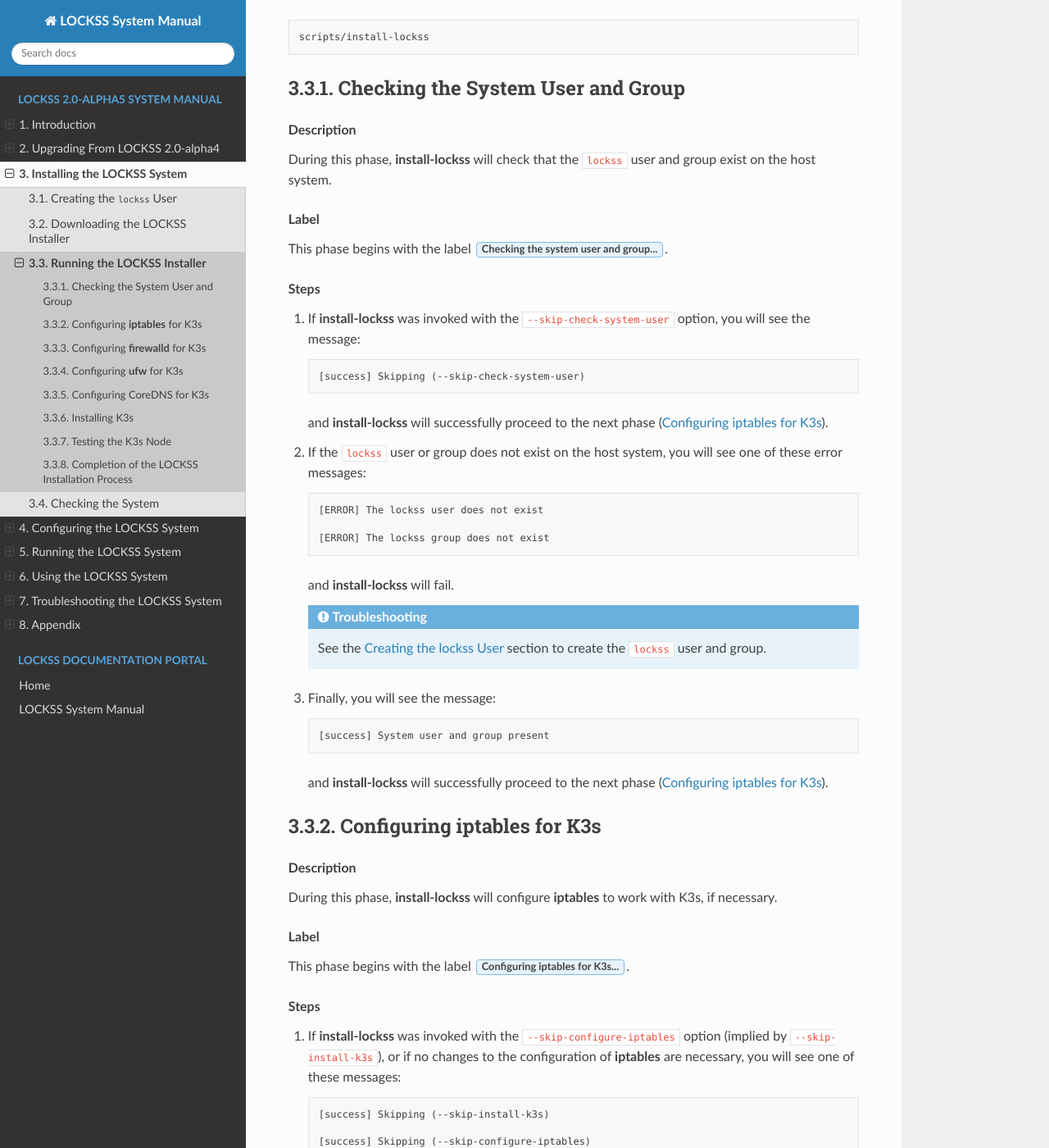
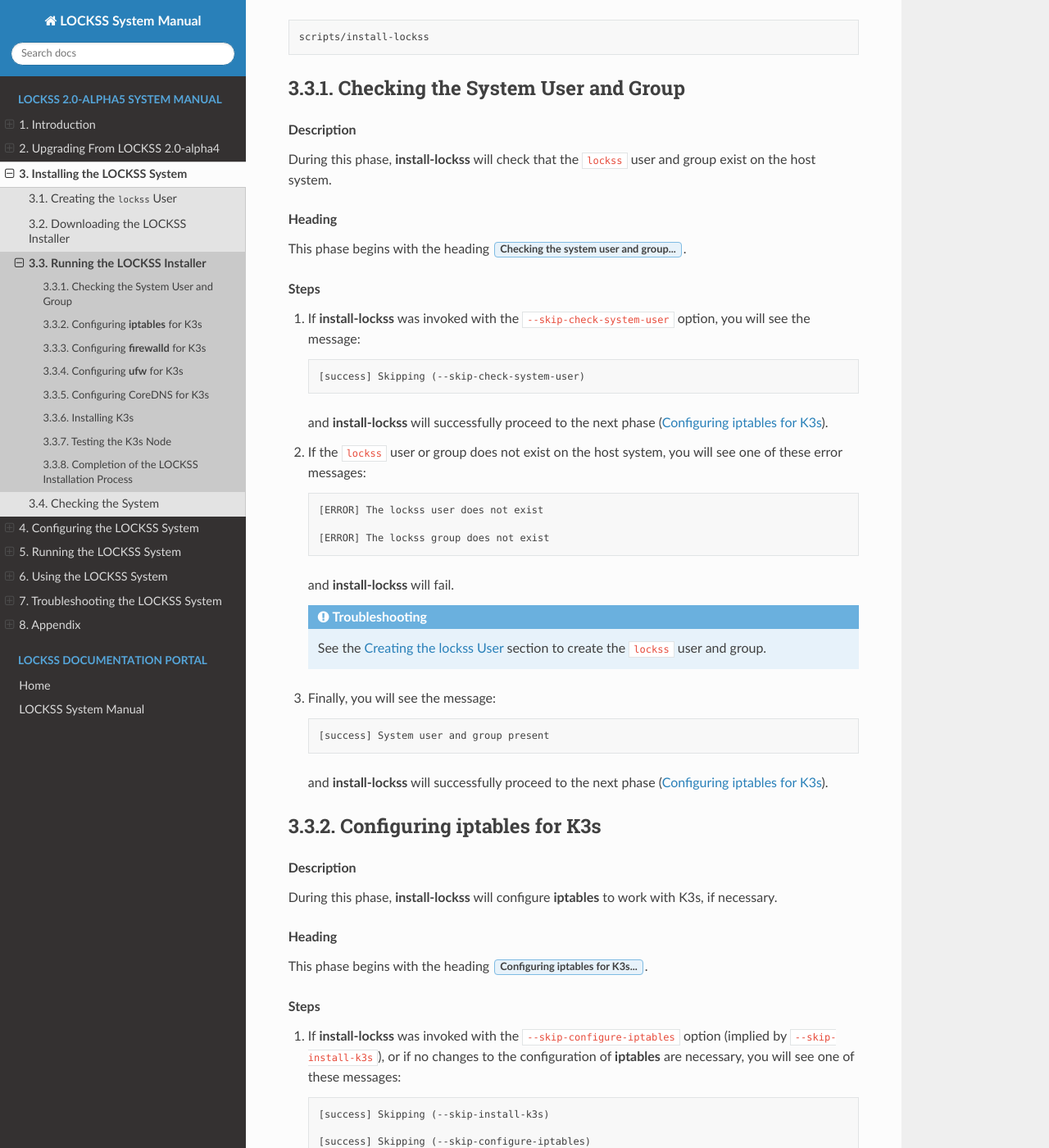
Before and after one commit to lockss/lockss-rtd-manual, a Sphinx documentation site: the page built from docs/installing/installer.rst, in a window 1280 px wide and 1400 px high, scrolled down 670 px. Shown: the whole window at 82% size. Built offline with Sphinx 7.4.7 and the Read the Docs theme 2.0.0, drawn with Linux system fonts in a browser that asks for light colours; some of the changed text lies outside the part shown.

```diff
--- a/docs/installing/installer.rst
+++ b/docs/installing/installer.rst
@@ -32,9 +32,9 @@ Checking the System User and Group
 
 During this phase, :program:`install-lockss` will check that the ``lockss`` user and group exist on the host system.
 
-.. rubric:: Label
+.. rubric:: Heading
 
-This phase begins with the label :guilabel:`Checking the system user and group...`.
+This phase begins with the heading :guilabel:`Checking the system user and group...`.
 
 .. rubric:: Steps
 
@@ -78,9 +78,9 @@ Configuring :program:`iptables` for K3s
 
 During this phase, :program:`install-lockss` will configure :program:`iptables` to work with K3s, if necessary.
 
-.. rubric:: Label
+.. rubric:: Heading
 
-This phase begins with the label :guilabel:`Configuring iptables for K3s...`.
+This phase begins with the heading :guilabel:`Configuring iptables for K3s...`.
 
 .. rubric:: Steps
 
@@ -162,9 +162,9 @@ Configuring :program:`firewalld` for K3s
 
 During this phase, :program:`install-lockss` will configure :program:`firewalld` to work with K3s, if necessary.
 
-.. rubric:: Label
+.. rubric:: Heading
 
-This phase begins with the label :guilabel:`Configuring firewalld for K3s...`.
+This phase begins with the heading :guilabel:`Configuring firewalld for K3s...`.
 
 .. rubric:: Steps
 
@@ -236,9 +236,9 @@ Configuring :program:`ufw` for K3s
 
 During this phase, :program:`install-lockss` will configure :program:`ufw` to work with K3s, if necessary.
 
-.. rubric:: Label
+.. rubric:: Heading
 
-This phase begins with the label :guilabel:`Configuring firewalld for ufw...`.
+This phase begins with the heading :guilabel:`Configuring firewalld for ufw...`.
 
 .. rubric:: Steps
 
@@ -308,9 +308,9 @@ Configuring CoreDNS for K3s
 
 During this phase, :program:`install-lockss` will configure CoreDNS to work with K3s, if necessary.
 
-.. rubric:: Label
+.. rubric:: Heading
 
-This phase begins with the label :guilabel:`Configuring CoreDNS for K3s...`.
+This phase begins with the heading :guilabel:`Configuring CoreDNS for K3s...`.
 
 .. rubric:: Steps
 
@@ -366,9 +366,9 @@ Installing K3s
 
 During this phase, :program:`install-lockss` will install K3s.
 
-.. rubric:: Label
+.. rubric:: Heading
 
-This phase begins with the label :guilabel:`Installing K3s...`.
+This phase begins with the heading :guilabel:`Installing K3s...`.
 
 .. rubric:: Steps
 
@@ -432,9 +432,9 @@ Testing the K3s Node
 
 During this phase, :program:`install-lockss` runs a series of tests to verify that the K3s node is operational.
 
-.. rubric:: Label
+.. rubric:: Heading
 
-This phase begins with the label :guilabel:`Testing the K3s node...`.
+This phase begins with the heading :guilabel:`Testing the K3s node...`.
 
 .. rubric:: Steps
 
--- a/docs/installing/user.rst
+++ b/docs/installing/user.rst
@@ -6,7 +6,7 @@ Creating the ``lockss`` User
 
    Commands in this section are run as ``root``  [#fnroot]_.
 
-The LOCKSS system runs under a system user named ``lockss``, in a system group named ``lockss``.
+The first task is to create a system user named ``lockss``, under which the LOCKSS system will run.
 
 Run this :program:`useradd` command as ``root`` [#fnroot]_ :
 
@@ -20,6 +20,8 @@ or equivalently:
 
    useradd -rUms /bin/bash lockss
 
+This will create a ``lockss`` system user, a ``lockss`` system group, and a home directory in :file:`/home/lockss`.
+
 ----
 
 .. rubric:: Footnotes
```
Also changed, not shown: docs/installing/downloader.rst (+21 -17 lines).
